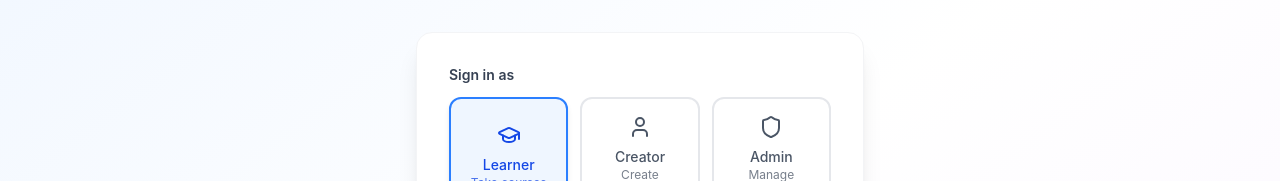
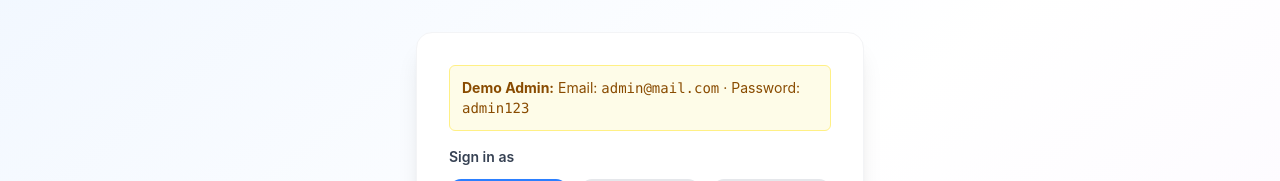
Before and after one commit to byteom/micro-course-frontend, a React app: page /login in a window 1280 px wide. Shown: the part 269-450 px from the top of the page. Built offline with nearby package versions, Linux system fonts and the light colour scheme; no server answers; the HTML template or start-up script is replaced by a standard one.

Commit message:
testing id pass display

```diff
--- a/src/pages/Auth/Login.jsx
+++ b/src/pages/Auth/Login.jsx
@@ -81,6 +81,10 @@ const Login = () => {
 
         {/* Main Card */}
         <div className="bg-white rounded-2xl shadow-xl border border-gray-100 p-8">
+          {/* Demo Admin Credentials Notice */}
+          <div className="mb-4 p-3 rounded-md bg-yellow-50 border border-yellow-200 text-yellow-800 text-sm">
+            <strong>Demo Admin:</strong> Email: <code>admin@mail.com</code> · Password: <code>admin123</code>
+          </div>
           <form onSubmit={handleSubmit} className="space-y-6">
             {/* Role Selection */}
             <div className="space-y-3">
--- a/src/pages/Auth/Register.jsx
+++ b/src/pages/Auth/Register.jsx
@@ -129,6 +129,10 @@ const Register = () => {
 
         {/* Main Card */}
         <div className="bg-white rounded-2xl shadow-xl border border-gray-100 p-8">
+          {/* Demo Admin Credentials Notice */}
+          <div className="mb-4 p-3 rounded-md bg-yellow-50 border border-yellow-200 text-yellow-800 text-sm">
+            <strong>Demo Admin:</strong> Email: <code>admin@mail.com</code> · Password: <code>admin123</code>
+          </div>
           <form onSubmit={handleSubmit} className="space-y-6">
             {/* Name Field */}
             <div className="space-y-2">
```
